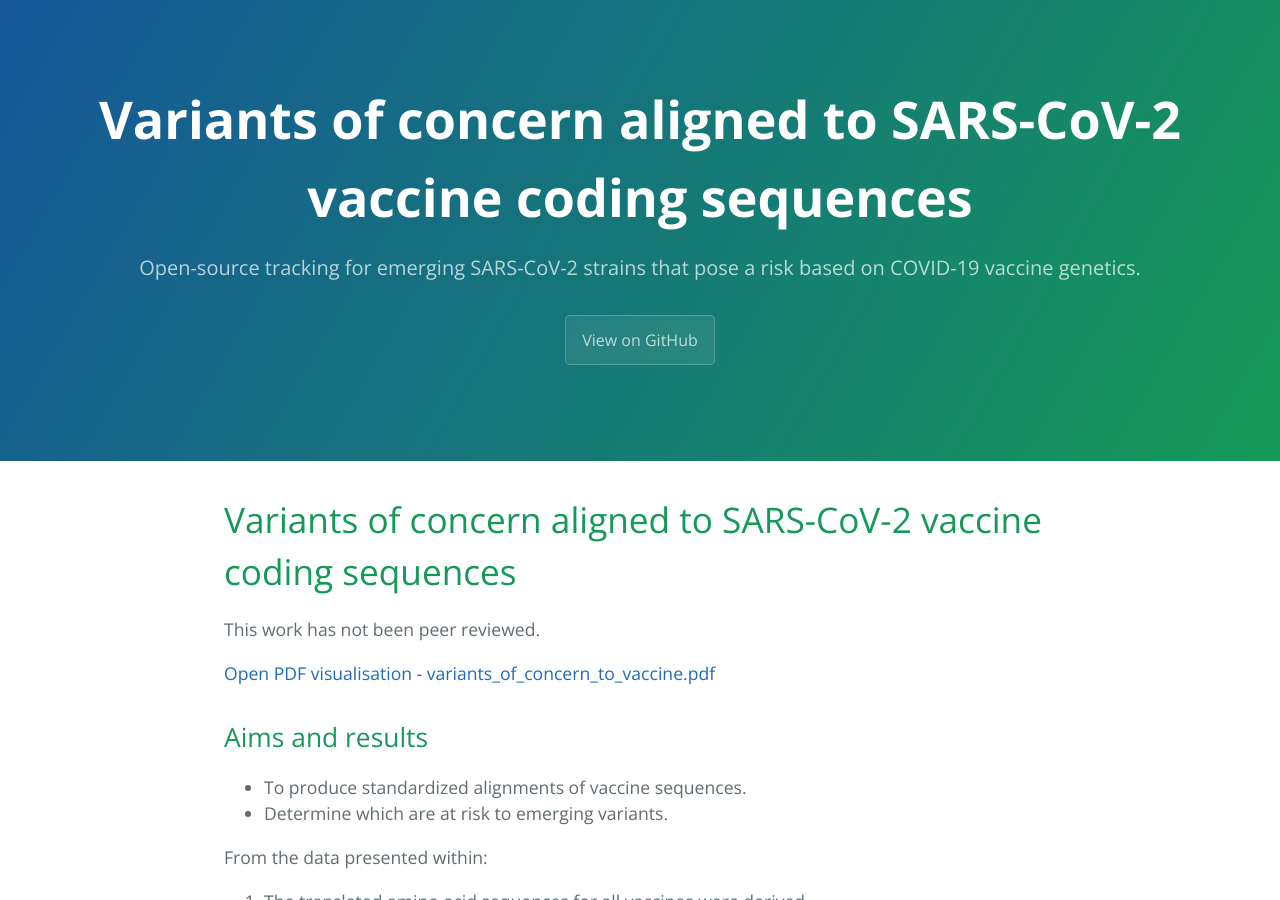
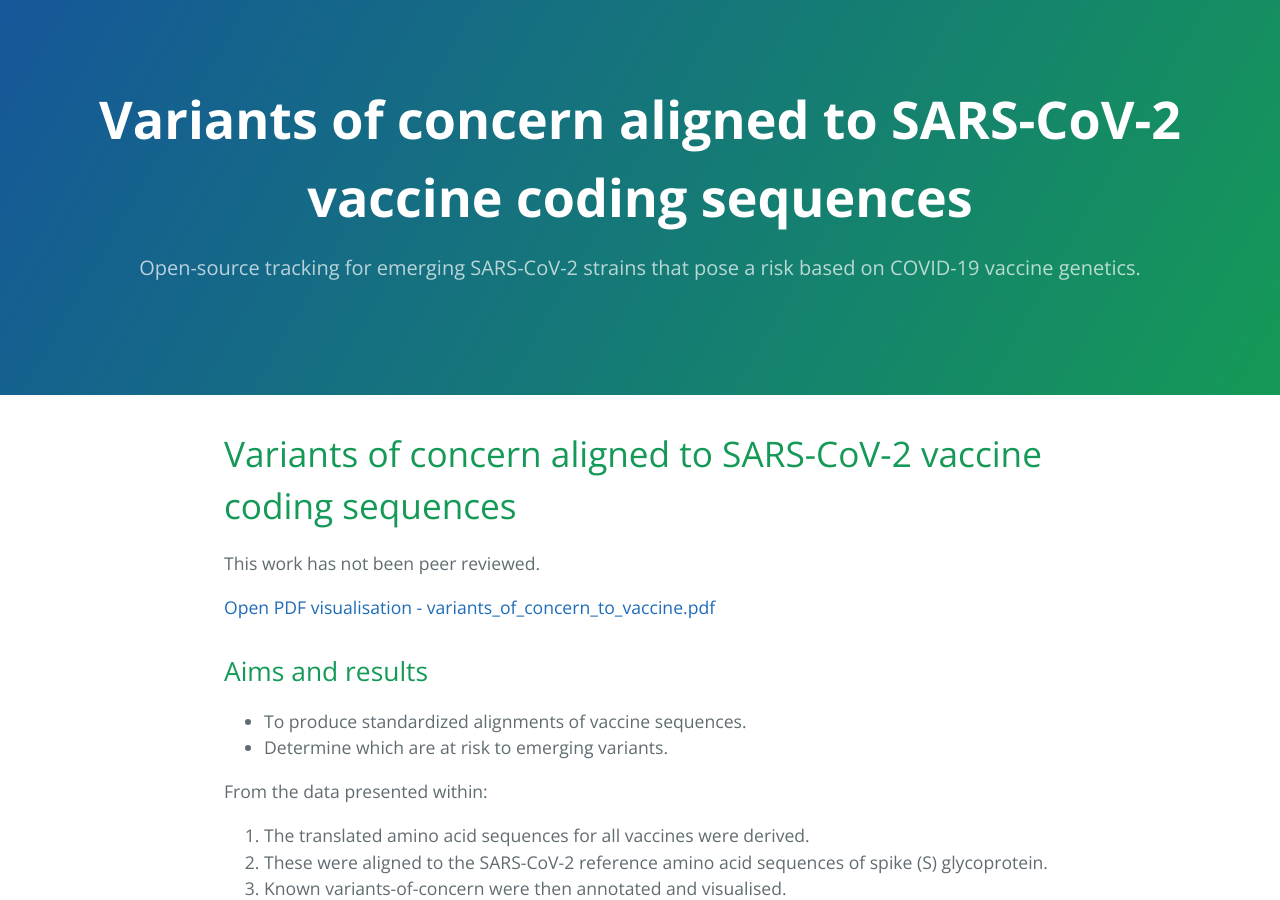
Before and after one commit to DylanLawless/SARS-CoV-2-VOC.github.io, a Jekyll site: the page built from README.md, in a window 1280 px wide and 900 px high. Built offline with Jekyll 4.4.1, drawn with Linux system fonts in a browser that asks for light colours; our own code applies the rules of GitHub Pages for plain Markdown files.

Commit message:
Remove header github button

```diff
--- a/_layouts/default.html
+++ b/_layouts/default.html
@@ -27,9 +27,9 @@
     <header class="page-header" role="banner">
       <h1 class="project-name">{{ page.title | default: site.title | default: site.github.repository_name }}</h1>
       <h2 class="project-tagline">{{ page.description | default: site.description | default: site.github.project_tagline }}</h2>
-      {% if site.github.is_project_page %}
+      <!-- {% if site.github.is_project_page %}
         <a href="{{ site.github.repository_url }}" class="btn">View on GitHub</a>
-      {% endif %}
+		{% endif %} -->
       {% if site.show_downloads %}
         <a href="{{ site.github.zip_url }}" class="btn">Download .zip</a>
         <a href="{{ site.github.tar_url }}" class="btn">Download .tar.gz</a>
```
